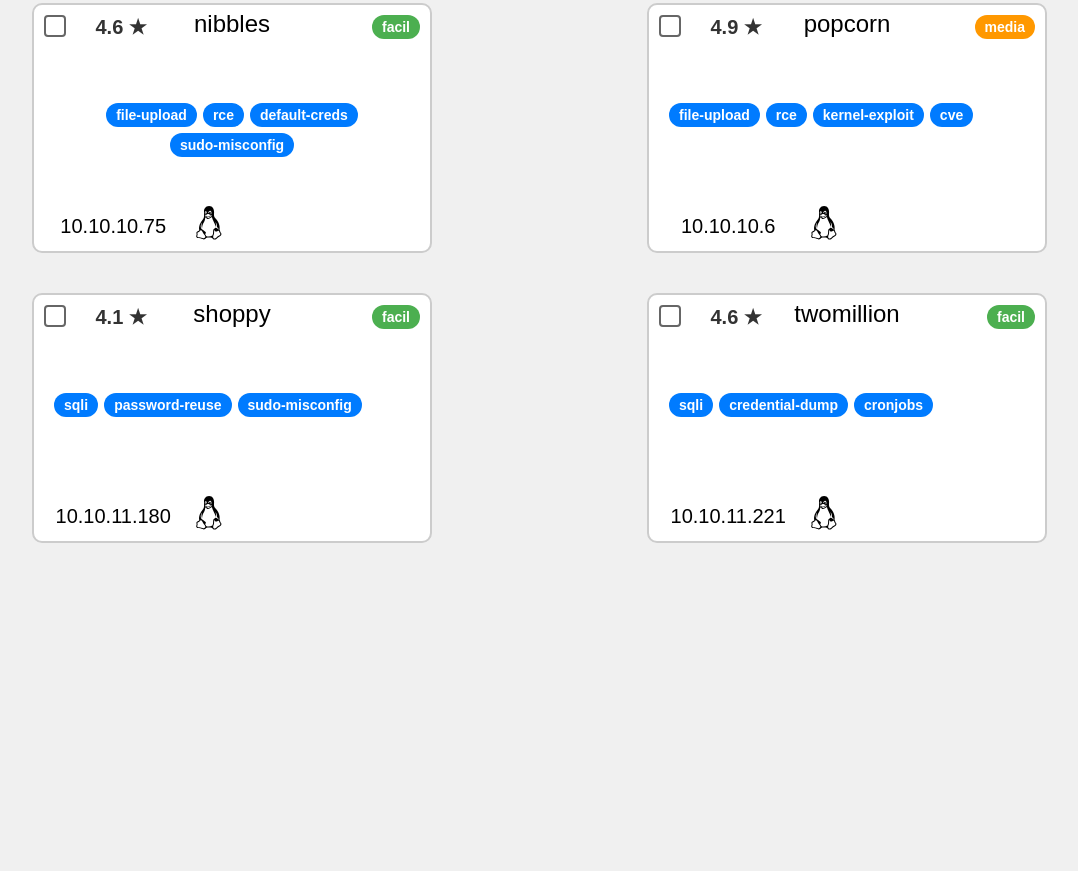
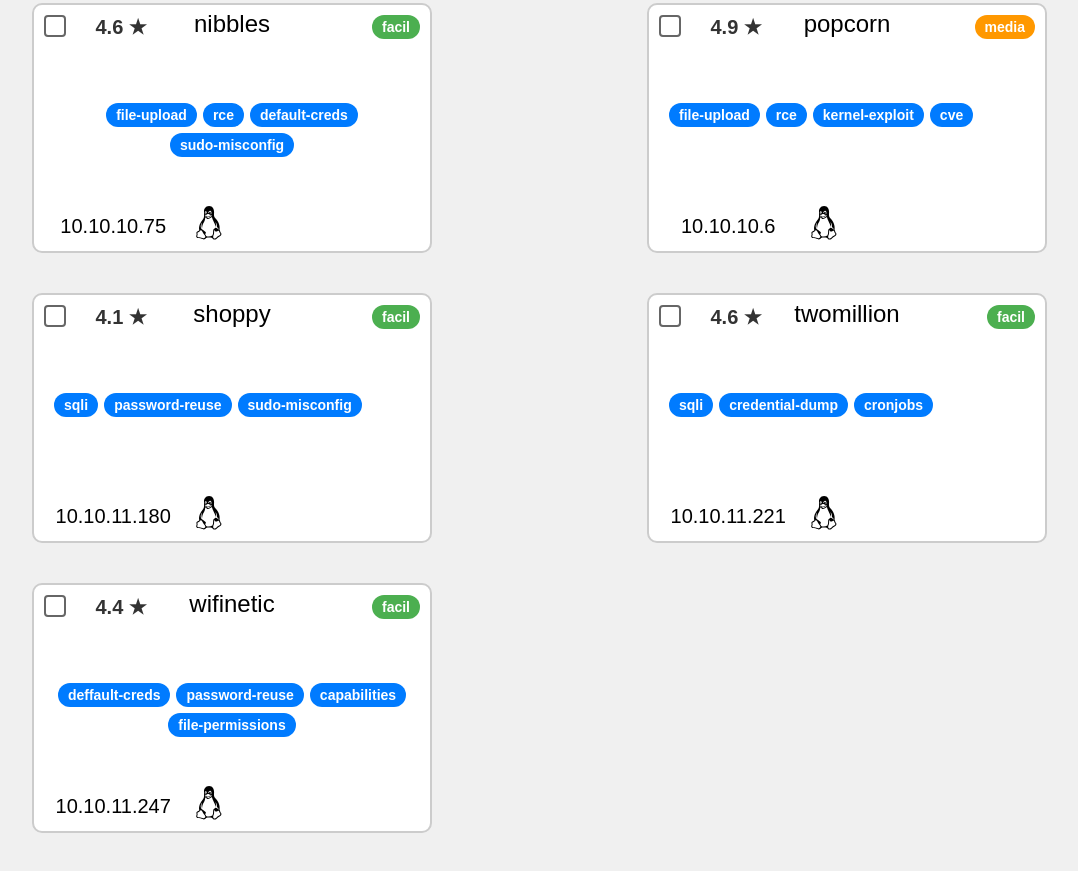
Before and after one commit to iarwin/la-taberna, a plain HTML site: page docs/menu.html in a window 1280 px wide. Shown: the part 857-1728 px from the top of the page, without its empty margins (18-1096 px from the left). Before the commit the page ends 1440 px from the top, so only its background shows below. Drawn offline with Linux system fonts and the light colour scheme.

Commit message:
Add files via upload

```diff
--- a/docs/menu.html
+++ b/docs/menu.html
@@ -123,6 +123,13 @@
       <div class="box-title">shoppy</div>
       <div class="vuln-tags"></div>
     </div>
+    <div class="box" data-difficulty="facil" data-name="wifinetic" data-rating="4.4" data-ip="10.10.11.247" data-os="linux" data-video="4ZfPrC5x60s" data-vulns="deffault-creds,password-reuse,capabilities,file-permissions">
+      <div class="checkbox" onclick="toggleCheckbox(this, 'wifinetic')" data-id="wifinetic">✓</div>
+      <div class="rating">4.4 ★</div>
+      <div class="tag facil">facil</div>
+      <div class="box-title">wifinetic</div>
+      <div class="vuln-tags"></div>
+    </div>
   </div>
 
   <script src="script.js"></script>
--- a/docs/script.js
+++ b/docs/script.js
@@ -1,5 +1,5 @@
 // script.js
-const machineList = ['cap', 'popcorn', 'knife', 'twomillion', 'nibbles', 'chemistry', 'mirai', 'shoppy'];
+const machineList = ['cap', 'popcorn', 'knife', 'twomillion', 'nibbles', 'chemistry', 'mirai', 'shoppy', 'wifinetic'];
 const isMenuPage = !!document.querySelector('.menu-boxes-container');
 
 // SVG icons como strings
@@ -56,6 +56,7 @@ function loadCheckboxesFromCookie() {
 // Mostrar solo top 3 por rating (index.html)
 function showTop3ByRating() {
   if (isMenuPage) return;
+  if (document.getElementById('searchInput').value.toLowerCase()) return;
 
   const boxes = Array.from(document.querySelectorAll('.boxes-container .box'));
 
```
Also changed, not shown: docs/index.html (+7 -0 lines).
